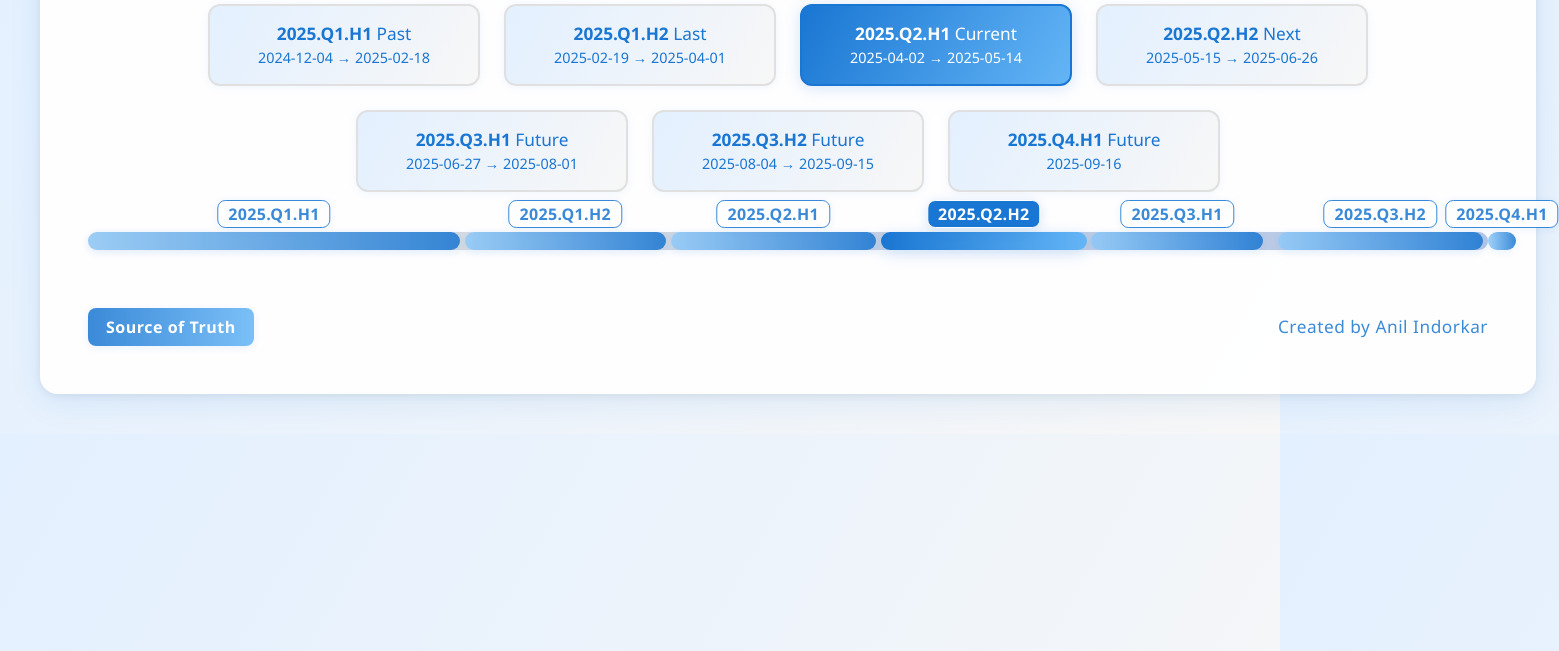
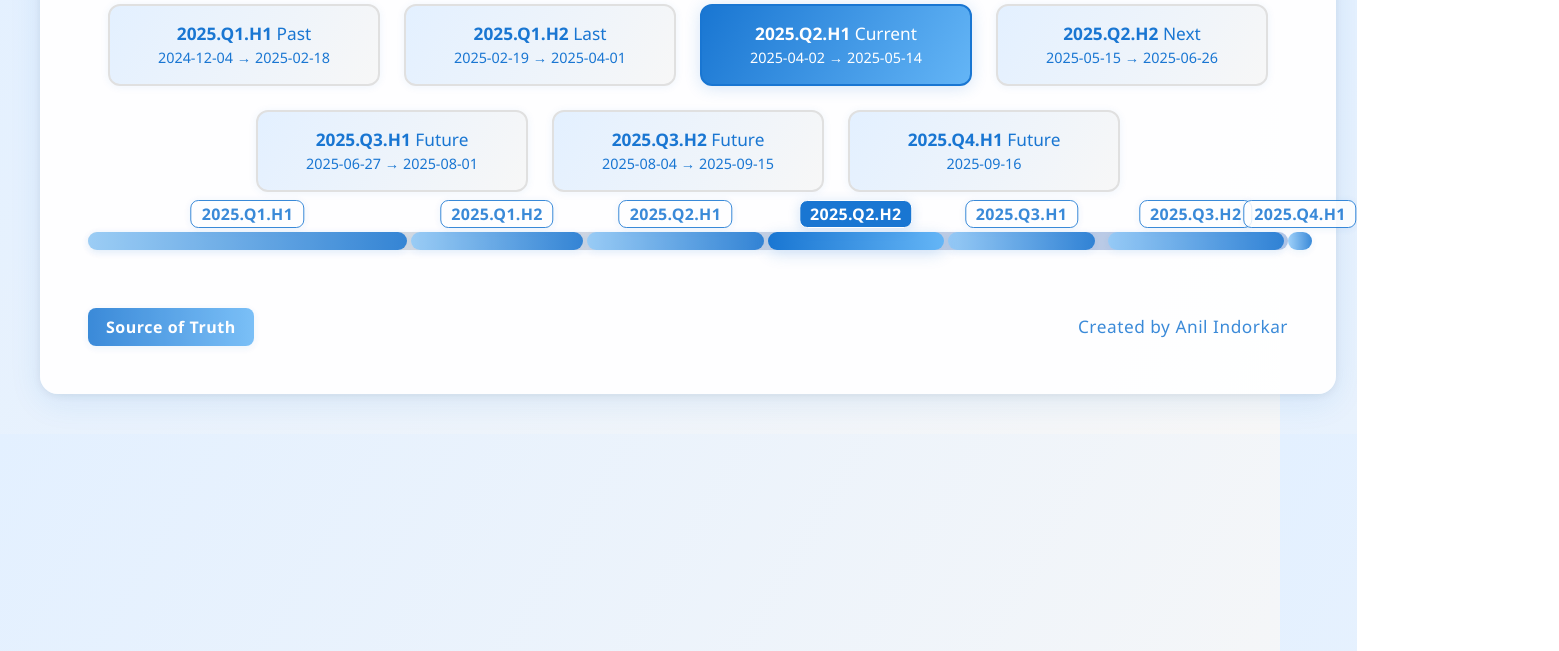
Before and after one commit to anilindorkar/squad-cycle, a plain HTML site: page index.html in a window 1280 px wide. Shown: the part 149-800 px from the top of the page, 1559 px wide, since content can reach past the window. Drawn offline with Linux system fonts and the light colour scheme.

Commit message:
change the width.

```diff
--- a/index.html
+++ b/index.html
@@ -11,8 +11,8 @@
             background: linear-gradient(120deg, #e3f0ff 0%, #f7f7f7 100%);
         }
         .timeline-container {
-            max-width: 1400px;
-            width: 150%;
+            max-width: 1200px;
+            width: 120%;
             margin: 0 auto;
             background: rgba(255,255,255,0.95);
             padding: 40px 48px 48px 48px;
```
